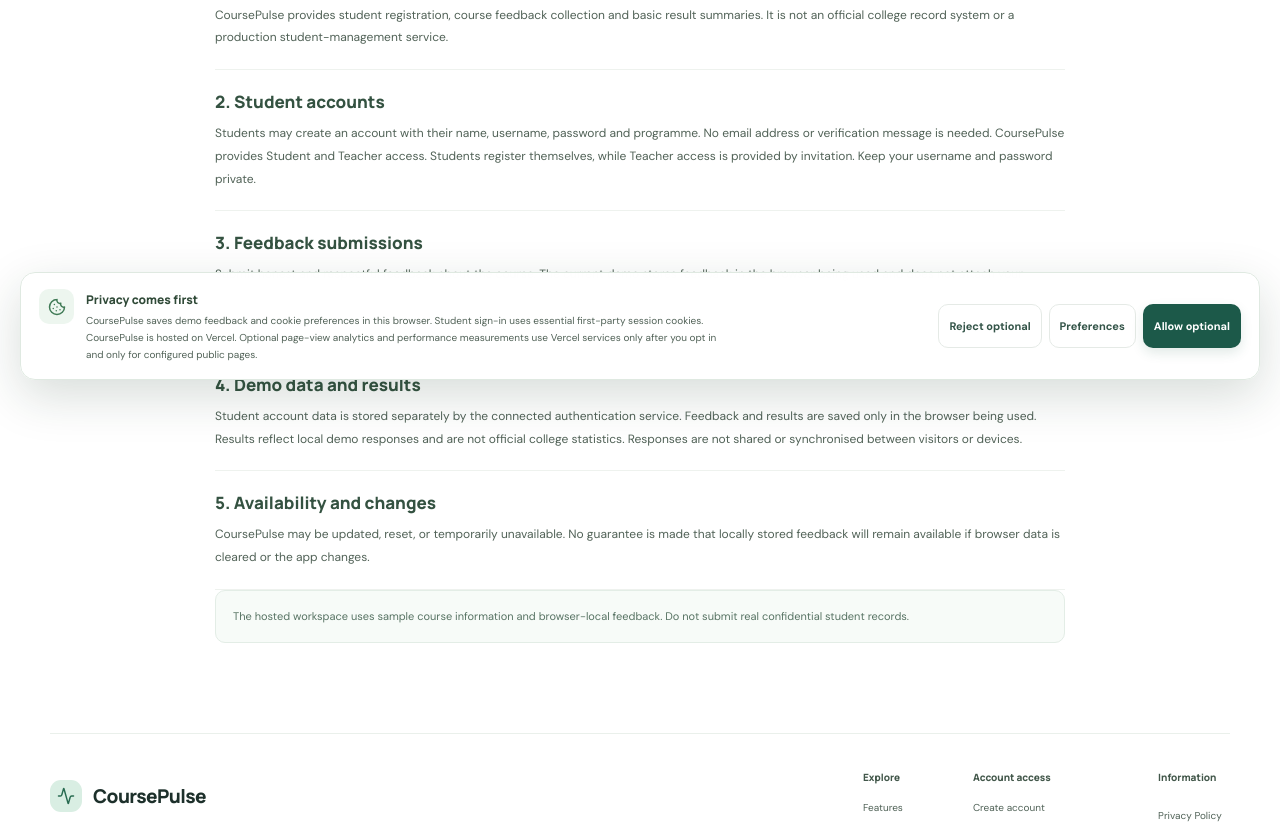
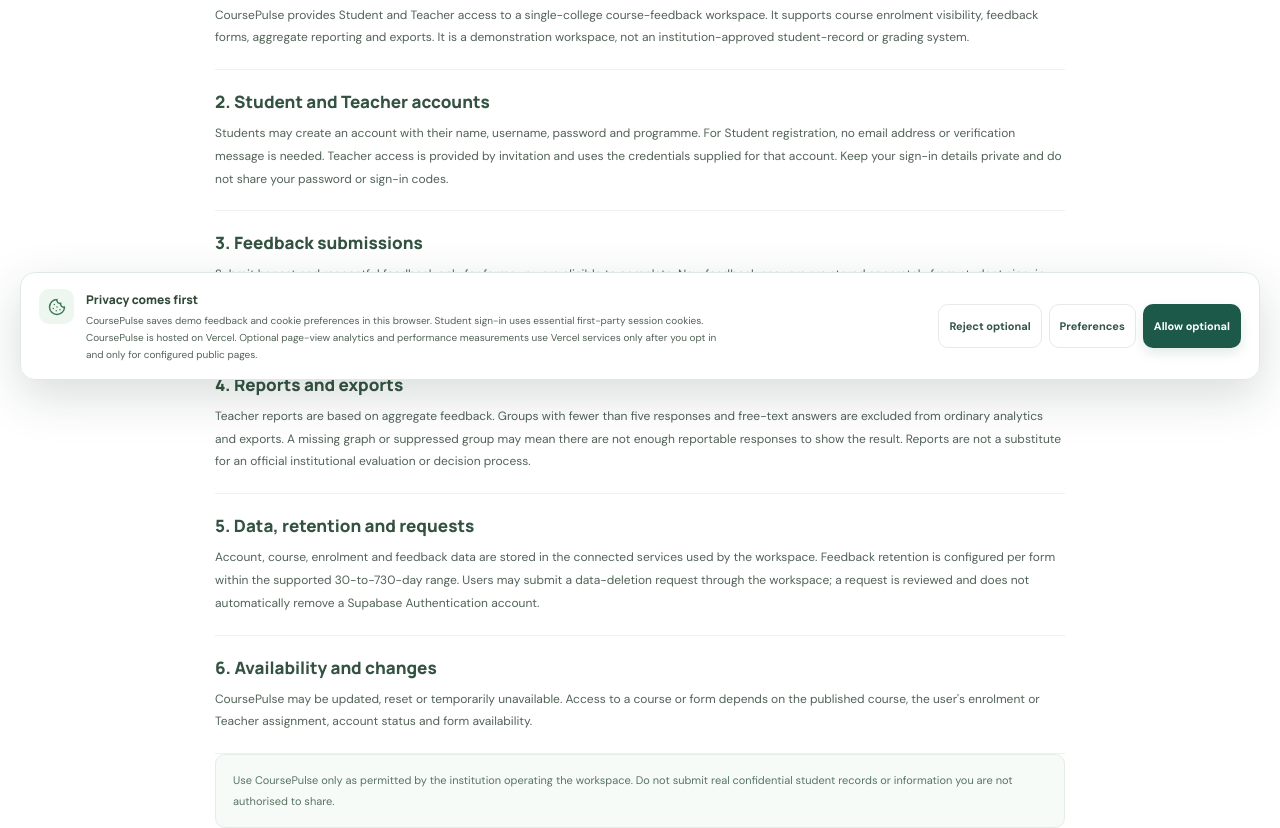
Before and after one commit to akashsharmapb09-cpu/coursePulse.site, a Next.js app: page /terms in a window 1280 px wide. Shown: the part 400-1228 px from the top of the page. Built offline with nearby package versions, Linux system fonts and the light colour scheme; no server answers.

Commit message:
Align Terms page with the live course and feedback workflow

```diff
--- a/app/terms/page.tsx
+++ b/app/terms/page.tsx
@@ -1,11 +1,12 @@
 import type { Metadata } from 'next';
 import { PublicPage } from '@/components/public-site';
-export const metadata:Metadata={alternates:{canonical:'/terms'},title:'Terms of Use',description:'Terms for using CoursePulse.'};
-export default function TermsPage(){return <PublicPage eyebrow="Terms" title="Terms of use" description="A simple guide to using CoursePulse.">
- <section><h2>1. Purpose and limits</h2><p>CoursePulse provides student registration, course feedback collection and basic result summaries. It is not an official college record system or a production student-management service.</p></section>
- <section><h2>2. Student accounts</h2><p>Students may create an account with their name, username, password and programme. No email address or verification message is needed. CoursePulse provides Student and Teacher access. Students register themselves, while Teacher access is provided by invitation. Keep your username and password private.</p></section>
- <section><h2>3. Feedback submissions</h2><p>Submit honest and respectful feedback about the course. The current demo stores feedback in the browser being used and does not attach your account name or email to the local response. Do not include passwords, names, roll numbers, contact details, confidential information, or content that you are not authorised to share.</p></section>
- <section><h2>4. Demo data and results</h2><p>Student account data is stored separately by the connected authentication service. Feedback and results are saved only in the browser being used. Results reflect local demo responses and are not official college statistics. Responses are not shared or synchronised between visitors or devices.</p></section>
- <section><h2>5. Availability and changes</h2><p>CoursePulse may be updated, reset, or temporarily unavailable. No guarantee is made that locally stored feedback will remain available if browser data is cleared or the app changes.</p></section>
- <p className="public-note">The hosted workspace uses sample course information and browser-local feedback. Do not submit real confidential student records.</p>
+export const metadata:Metadata={alternates:{canonical:'/terms'},title:'Terms of Use',description:'Terms for using the CoursePulse Student and Teacher course-feedback workspace.'};
+export default function TermsPage(){return <PublicPage eyebrow="Terms" title="Terms of use" description="A simple guide to using the CoursePulse course-feedback workspace.">
+ <section><h2>1. Purpose and limits</h2><p>CoursePulse provides Student and Teacher access to a single-college course-feedback workspace. It supports course enrolment visibility, feedback forms, aggregate reporting and exports. It is a demonstration workspace, not an institution-approved student-record or grading system.</p></section>
+ <section><h2>2. Student and Teacher accounts</h2><p>Students may create an account with their name, username, password and programme. For Student registration, no email address or verification message is needed. Teacher access is provided by invitation and uses the credentials supplied for that account. Keep your sign-in details private and do not share your password or sign-in codes.</p></section>
+ <section><h2>3. Feedback submissions</h2><p>Submit honest and respectful feedback only for forms you are eligible to complete. New feedback answers are stored separately from student sign-in details, and the application uses a separate eligibility record to enforce course access and one-time submission. This design does not guarantee absolute anonymity. Do not include names, roll numbers, contact information, passwords or confidential information in free-text comments.</p></section>
+ <section><h2>4. Reports and exports</h2><p>Teacher reports are based on aggregate feedback. Groups with fewer than five responses and free-text answers are excluded from ordinary analytics and exports. A missing graph or suppressed group may mean there are not enough reportable responses to show the result. Reports are not a substitute for an official institutional evaluation or decision process.</p></section>
+ <section><h2>5. Data, retention and requests</h2><p>Account, course, enrolment and feedback data are stored in the connected services used by the workspace. Feedback retention is configured per form within the supported 30-to-730-day range. Users may submit a data-deletion request through the workspace; a request is reviewed and does not automatically remove a Supabase Authentication account.</p></section>
+ <section><h2>6. Availability and changes</h2><p>CoursePulse may be updated, reset or temporarily unavailable. Access to a course or form depends on the published course, the user's enrolment or Teacher assignment, account status and form availability.</p></section>
+ <p className="public-note">Use CoursePulse only as permitted by the institution operating the workspace. Do not submit real confidential student records or information you are not authorised to share.</p>
 </PublicPage>; }
```
